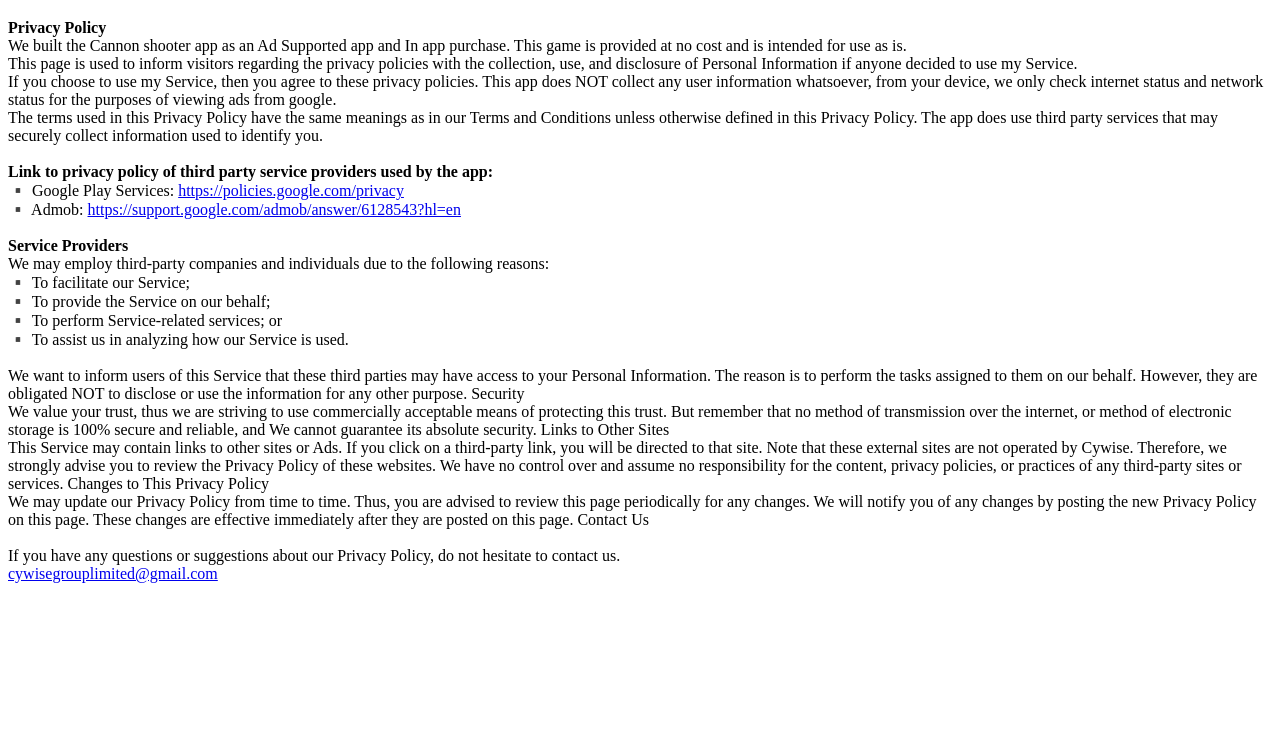
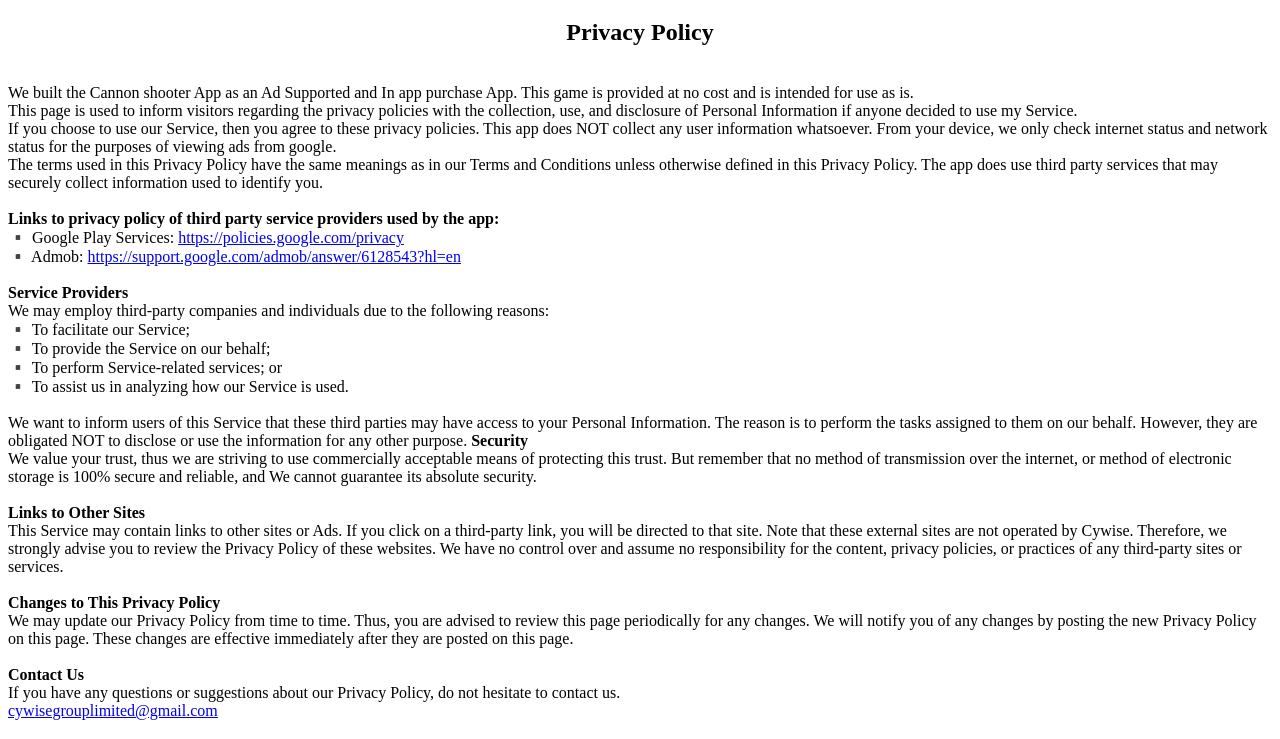
Before and after one commit to cywise/cywise.github.io, a plain HTML site: page pp/cannonshooter.html in a window 1280 px wide. Shown: the part 61-800 px from the top of the page. Drawn offline with Linux system fonts and the light colour scheme.

Commit message:
Added privacy policy text

```diff
--- a/pp/cannonshooter.html
+++ b/pp/cannonshooter.html
@@ -7,13 +7,13 @@
 <body>
 <h1 style="text-align: center">Cannon Shooter Privacy Policy</h1>
 <p>
-    <b>Privacy Policy</b><br/>
-    We built the Cannon shooter app as an Ad Supported app and In app purchase. This game is provided at no cost and is intended for use as is.<br/>
-    This page is used to inform visitors regarding the privacy policies with the collection, use, and disclosure of Personal Information if anyone decided to use my Service.<br/>
-    If you choose to use my Service, then you agree to these privacy policies. This app does NOT collect any user information whatsoever, from your device, we only check internet status and network status for the purposes of viewing ads from google.<br/>
+    <h2 style="text-align: center">Privacy Policy</h2><br/>
+    We built the Cannon shooter App as an Ad Supported and In app purchase App. This game is provided at no cost and is intended for use as is. <br/>
+    This page is used to inform visitors regarding the privacy policies with the collection, use, and disclosure of Personal Information if anyone decided to use my Service. <br/>
+    If you choose to use our Service, then you agree to these privacy policies. This app does NOT collect any user information whatsoever. From your device, we only check internet status and network status for the purposes of viewing ads from google.<br/>
     The terms used in this Privacy Policy have the same meanings as in our Terms and Conditions unless otherwise defined in this Privacy Policy.
     The app does use third party services that may securely collect information used to identify you.<br/><br/>
-    <b>Link to privacy policy of third party service providers used by the app:</b><br/>
+    <b>Links to privacy policy of third party service providers used by the app:</b><br/>
     ▪️ Google Play Services: <a href="https://policies.google.com/privacy">https://policies.google.com/privacy</a><br/>
     ▪️ Admob: <a href="https://support.google.com/admob/answer/6128543?hl=en">https://support.google.com/admob/answer/6128543?hl=en</a><br/><br/>
     <b>Service Providers</b><br/>
@@ -23,13 +23,14 @@
     ▪️ To perform Service-related services; or<br/>
     ▪️ To assist us in analyzing how our Service is used.<br/><br/>
     We want to inform users of this Service that these third parties may have access to your Personal Information. The reason is to perform the tasks assigned to them on our behalf. However, they are obligated NOT to disclose or use the information for any other purpose.
-    Security<br/>
-    We value your trust, thus we are striving to use commercially acceptable means of protecting this trust. But remember that no method of transmission over the internet, or method of electronic storage is 100% secure and reliable, and We cannot guarantee its absolute security.
-    Links to Other Sites<br/>
-    This Service may contain links to other sites or Ads. If you click on a third-party link, you will be directed to that site. Note that these external sites are not operated by Cywise. Therefore, we strongly advise you to review the Privacy Policy of these websites. We have no control over and assume no responsibility for the content, privacy policies, or practices of any third-party sites or services.
-    Changes to This Privacy Policy<br/>
-    We may update our Privacy Policy from time to time. Thus, you are advised to review this page periodically for any changes. We will notify you of any changes by posting the new Privacy Policy on this page. These changes are effective immediately after they are posted on this page.
-    Contact Us<br/><br/>
+    <b>Security</b><br/>
+    We value your trust, thus we are striving to use commercially acceptable means of protecting this trust. But remember that no method of transmission over the internet, or method of electronic storage is 100% secure and reliable, and We cannot guarantee its absolute security. <br/><br/>
+    <b>Links to Other Sites</b><br/>
+    This Service may contain links to other sites or Ads. If you click on a third-party link, you will be directed to that site. Note that these external sites are not operated by Cywise. Therefore, we strongly advise you to review the Privacy Policy of these websites. We have no control over and assume no responsibility for the content, privacy policies, or practices of any third-party sites or services.<br/><br/>
+
+    <b>Changes to This Privacy Policy</b><br/>
+    We may update our Privacy Policy from time to time. Thus, you are advised to review this page periodically for any changes. We will notify you of any changes by posting the new Privacy Policy on this page. These changes are effective immediately after they are posted on this page.<br/><br/>
+    <b>Contact Us</b><br/>
     If you have any questions or suggestions about our Privacy Policy, do not hesitate to contact us.<br/>
     <a href="mailto:cywisegrouplimited@gmail.com">cywisegrouplimited@gmail.com</a>
 </p>
```
